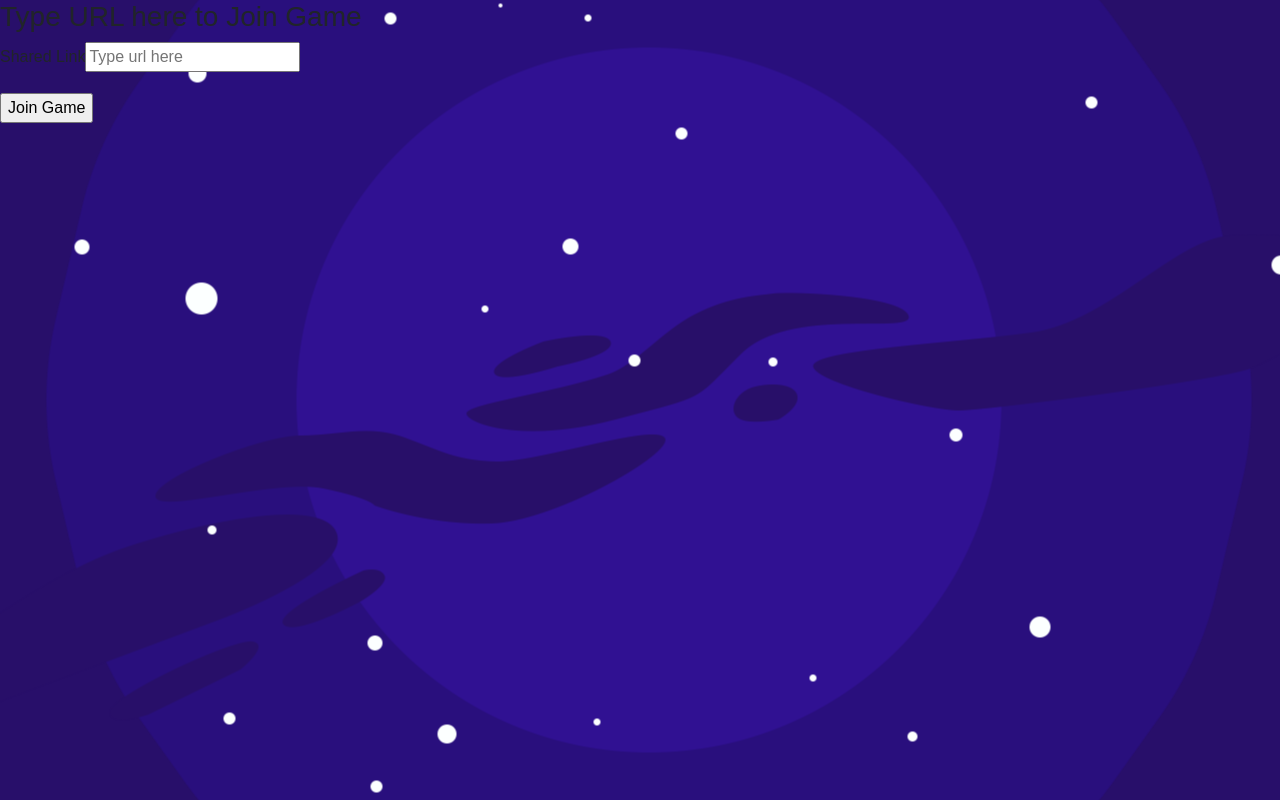
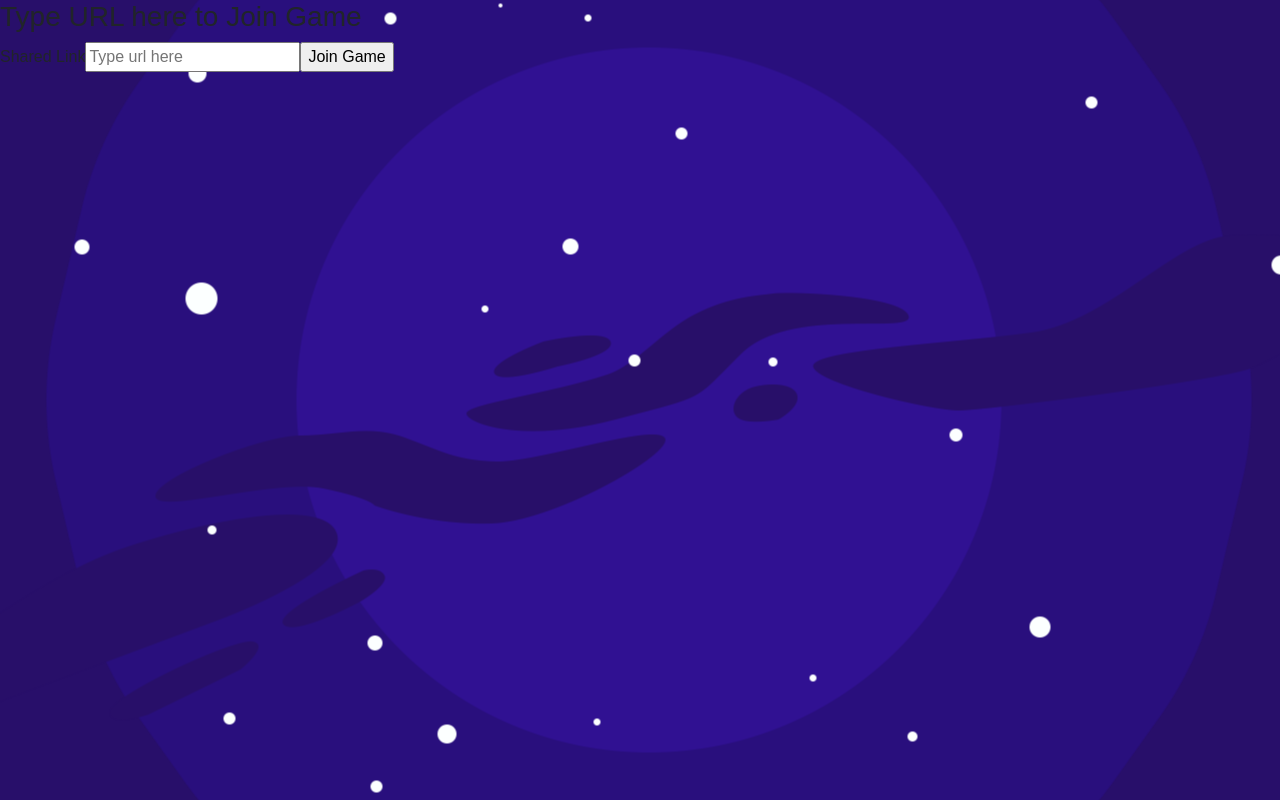
Before and after one commit to ravil-96/trivia-quack, a React app in the folder client/: page /join in a window 1280 px wide. Built offline with nearby package versions, Linux system fonts and the light colour scheme; a web font is replaced by a local one.

Commit message:
adding controlled form to join  game page

```diff
--- a/client/src/pages/JoinRoom/index.js
+++ b/client/src/pages/JoinRoom/index.js
@@ -1,15 +1,25 @@
-import React from 'react';
-import axios from 'axios';
+import React, { useState } from 'react';
 
-const JoinRoom = () => {
+function JoinRoom () {
+    const [url, setUrl] = useState('')
+
+    const handleChange = (e) => {
+        setUrl(e.target.value)
+    }
+
+    const handleSubmit = (e) =>{
+        e.preventDefault()
+        location.href = url;
+    }
 
     return (
     <>
-       <form>
+        <form aria-label="redirect" onSubmit={handleSubmit}>
            <h3>Type URL here to Join Game</h3>
-           <p><label for="url">Shared Link</label><input id='url' type='text' name="url" placeholder='Type url here'/>
-           </p></form>
-           <input type="button" onclick='handleRedirect' value="Join Game"></input>
+           <label for="url">Shared Link</label>
+           <input id='url' aria-label="joinLink" type='text' name="urlInput" placeholder="Type url here" value={url} onChange={handleChange} />
+           <input type="submit" value="Join Game"/>
+        </form>
     </>)
 
 }
```
